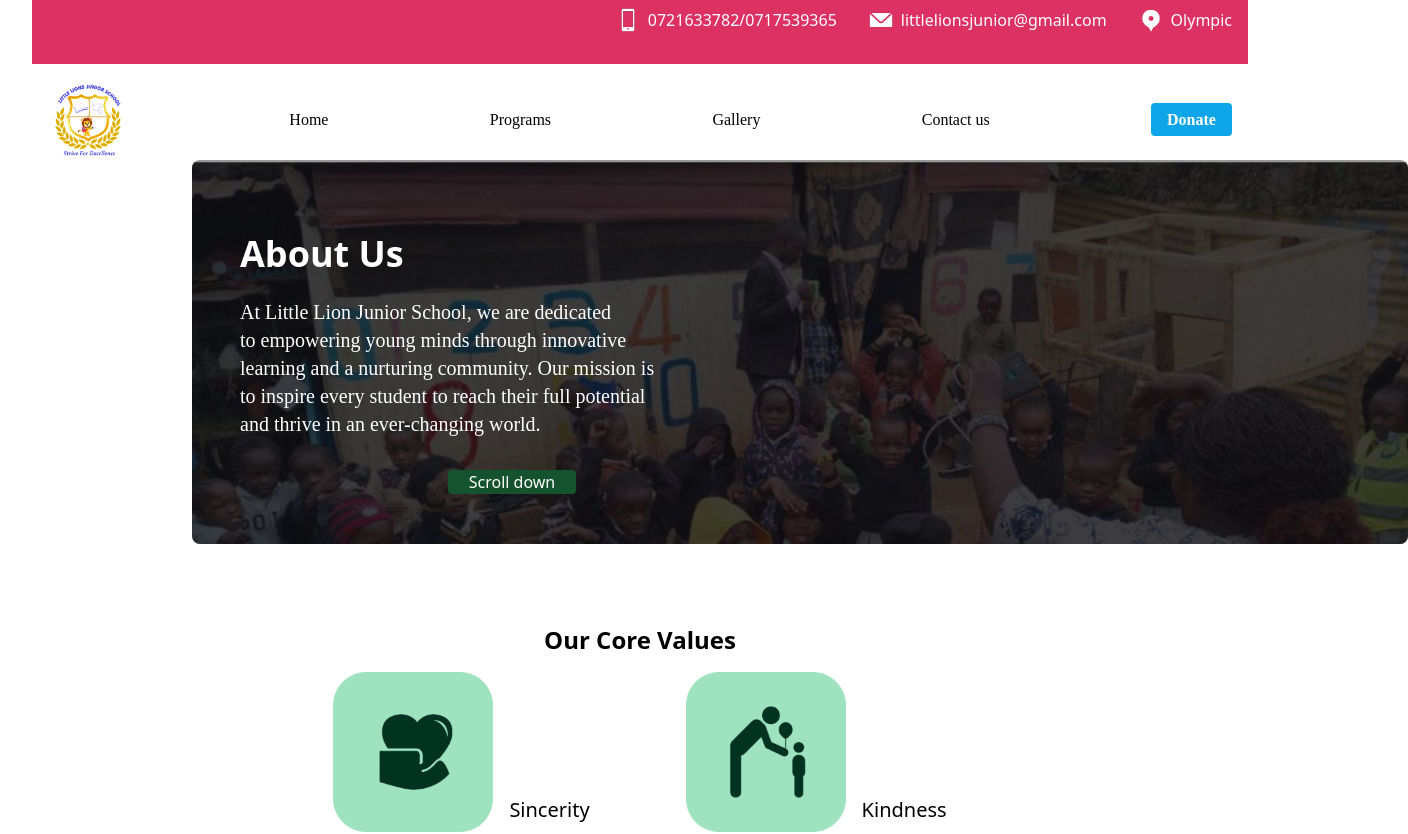
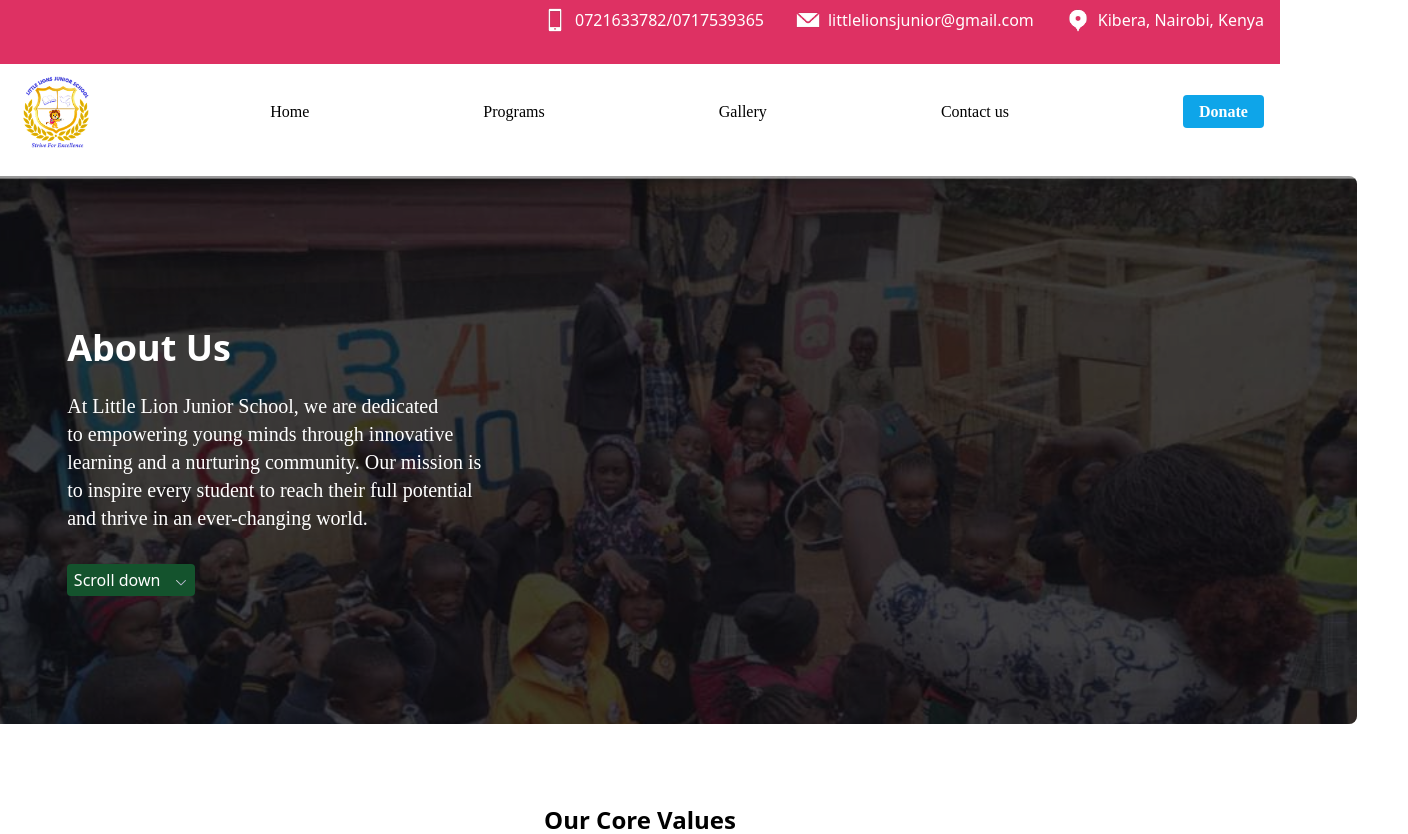
Before and after one commit to Shamimgardobuya/Little-Lions-JS, a React (Create React App) app: page / in a window 1280 px wide. Shown: the top 834 px of the page, 1408 px wide, since content can reach past the window. Built offline with nearby package versions, Linux system fonts and the light colour scheme; no server answers.

Commit message:
fixed styling of navbar and scroll button

```diff
--- a/src/App.js
+++ b/src/App.js
@@ -3,7 +3,7 @@ import './App.css';
 import './index.css'
 import { PaymentForm } from './PaymentForm';
 import HomeScreen from './HomeScreen';
-
+import ParentLayout from './ParentLayout';
 import PaypalScreen from './PaypalScreen';
 import Gallery from './Gallery';
 import ContactScreen from './ContactScreen';
@@ -18,6 +18,7 @@ function App() {
     <div className="App">
       <ToastContainer/>
      <BrowserRouter>
+     <ParentLayout>
      <Routes>
       <Route path='/home' element={<HomeScreen />}></Route>
       <Route path='/paypal' element={<PaypalScreen />}></Route>
@@ -33,6 +34,7 @@ function App() {
 
 
      </Routes>
+      </ParentLayout>
      </BrowserRouter>
 
     </div>
--- a/src/ContactScreen.jsx
+++ b/src/ContactScreen.jsx
@@ -1,5 +1,4 @@
 import React, { useState, useEffect } from "react";
-import ParentLayout from "./ParentLayout";
 import axios from "axios";
 import { TileLayer, Marker } from "react-leaflet";
 import { MapContainer } from "react-leaflet/MapContainer";
@@ -64,7 +63,6 @@ const ContactScreen = () => {
     }
     return (
       <div className="min-h-screen bg-white">
-        <ParentLayout>
 
           <div className="flex flex-col items-center px-4 py-8 md:py-12">
             <h1
@@ -157,7 +155,6 @@ const ContactScreen = () => {
               />
             </MapContainer>
           </div>
-  </ParentLayout>
 
   </div>
     );
--- a/src/Gallery.jsx
+++ b/src/Gallery.jsx
@@ -10,13 +10,11 @@ import rect8 from "./assets/rectangle123.png"
 import rect9 from "./assets/rectangle125.png"
 import rect10 from "./assets/rectangle126.png"
 import rect11 from "./assets/rectangle127.png"
-import ParentLayout from "./ParentLayout";
 
 
 const Gallery = () => {
 return (
      <div className="container mx-auto p-4">
-          <ParentLayout>
                <div className="grid grid-cols-2 sm:grid-cols-3 md:grid-cols-4 lg:grid-cols-5 gap-4 justify-items-center">
                     <div className="w-28 h-28 sm:w-32 sm:h-32 md:w-40 md:h-40 bg-gray-200 rounded-lg shadow-lg mb-4">
                          <img src={rect1} alt="" className="w-full h-full object-cover rounded-lg" />
@@ -52,7 +50,6 @@ return (
                          <img src={rect11} alt="" className="w-full h-full object-cover rounded-lg" />
                     </div>
                </div>
-          </ParentLayout>
      </div>
 )
 }
--- a/src/HomeScreen.jsx
+++ b/src/HomeScreen.jsx
@@ -5,37 +5,41 @@ import Values from "./Values";
 import Statistics from "./Statistics";
 import Staff from "./Staff";
 import ParentLayout from "./ParentLayout";
+import scroll from './assets/scroll-down.png';
 
 import school from "./assets/school_.jpeg"
 
 
 
 const HomeScreen = () => {
+
+  const valuesRef = React.useRef(null);
+
   const handleClick = () => {
-
-
+    if (valuesRef.current) {
+      valuesRef.current.scrollIntoView({ behavior: "smooth" });
+    }
   };
 
-
-
   return (
-    <div className="container px-2 sm:px-4 md:px-8">
-      <ParentLayout>
+    <div className="container mx-auto py-8 mb-8">
       <div
-          className="relative mb-8 w-full h-72 sm:h-96 md:h-136 ml-0 md:ml-40 -mt-4 rounded-lg overflow-hidden"
+      className="relative mb-8 h-72 sm:h-96 md:h-136 ml-0 md:ml-40 -mt-4 rounded-lg overflow-hidden"
       style={{
         backgroundImage: `url(${school})`,
         backgroundRepeat: "no-repeat",
         backgroundSize: "cover",
-            maxWidth: "100%",
+        marginLeft: "-6%",
+        height: '3%',
+        width: '112%'
       }}
       >
       <div className="py-12 sm:py-20 md:py-32 px-4 sm:px-8 md:px-12 bg-black bg-opacity-40 h-full flex flex-col justify-center">
-            <p className="py-4 sm:py-6 text-2xl sm:text-3xl md:text-4xl font-bold text-white text-left">
+        <p className="px-24 py-4 sm:py-6 text-2xl sm:text-3xl md:text-4xl font-bold text-white text-left">
         About Us
         </p>
         <p
-              className="font-medium text-white text-base sm:text-lg md:text-xl"
+        className="px-24 font-medium text-white text-base sm:text-lg md:text-xl"
         style={{ fontFamily: "Rubik", textAlign: "left" }}
         >
         At Little Lion Junior School, we are dedicated <br className="hidden sm:block" />
@@ -46,13 +50,14 @@ const HomeScreen = () => {
         </p>
         <button
         onClick={handleClick}
-              className="bg-green-900 text-white mt-6 sm:mt-8 w-28 sm:w-32 h-8 rounded self-start ml-0 sm:ml-20 md:ml-52"
+        className="h-24 bg-green-900 text-white mt-6 sm:mt-8 w-28 sm:w-32 h-8 rounded self-start"
+        style={{ marginLeft: "6rem" }} // 6rem = 24px * 6 = 96px, matching px-24
         >
-              Scroll down
+        Scroll down <img src={scroll} alt="Scroll down" className="inline-block w-4 h-4 ml-2"  />
         </button>
       </div>
       </div>
-        <section>
+      <section ref={valuesRef}>
       <Values />
       </section>
       <section>
@@ -61,7 +66,6 @@ const HomeScreen = () => {
       <section>
       <Staff />
       </section>
-      </ParentLayout>
     </div>
     );
 };
--- a/src/ParentLayout.jsx
+++ b/src/ParentLayout.jsx
@@ -16,7 +16,7 @@ import LocationNav from "./assets/LocationNav.png"
 const ParentLayout = ({children}) => {
 
     return (
-      <div className="w-full">
+      <div className="w-full" style={{width: '100%'}}>
         {/* Top Contact Bar */}
         <nav
           className="h-16 w-full"
@@ -54,17 +54,17 @@ const ParentLayout = ({children}) => {
                 backgroundPosition: "left center",
               }}
             >
-              <p className="pl-8">Olympic</p>
+              <p className="pl-8">Kibera, Nairobi, Kenya</p>
             </li>
           </ul>
         </nav>
         {/* Main Navigation */}
         <nav>
-          <ul className="flex flex-col sm:flex-row items-center justify-between px-4 py-4 gap-2 sm:gap-6">
+          <ul className="flex flex-col sm:flex-row items-center justify-between px-4 py-2 gap-2 sm:gap-6">
             <li>
               <img
                 src={logo}
-                className="h-14 sm:h-20 w-auto"
+                className="h-12 sm:h-20 w-auto"
                 alt="Logo"
               />
             </li>
--- a/src/PaymentCancelled.jsx
+++ b/src/PaymentCancelled.jsx
@@ -1,10 +1,8 @@
 
 import React from "react";
-import ParentLayout from "./ParentLayout";
 const PaymentCancelled = () => {
 
     return (
-        <ParentLayout>
         <div className="max-w-md rounded overflow-hidden shadow-lg h-96">
   <div className=" py-4  items-center">
     <div className="font-bold text-xl mb-2">Payment Status</div>
@@ -14,7 +12,6 @@ const PaymentCancelled = () => {
   </div>
 
 </div>
-</ParentLayout>
     )
 
 }
--- a/src/PaymentSuccess.jsx
+++ b/src/PaymentSuccess.jsx
@@ -1,10 +1,8 @@
 
 import React from "react";
-import ParentLayout from "./ParentLayout";
 const PaymentSuccess = () => {
 
     return (
-        <ParentLayout>
         <div className="max-w-md rounded overflow-hidden shadow-lg h-96">
   <div className="px-6 py-4  items-center">
     <div className="font-bold text-xl mb-2">Payment Status</div>
@@ -14,7 +12,6 @@ const PaymentSuccess = () => {
   </div>
 
 </div>
-</ParentLayout>
     )
 
 }
--- a/src/PaypalScreen.jsx
+++ b/src/PaypalScreen.jsx
@@ -1,5 +1,4 @@
 import React, { useEffect, useRef, useState } from "react";
-import ParentLayout from "./ParentLayout";
 
 const PAYPAL_CLIENT_ID = process.env.REACT_APP_CLIENT_ID;
 
@@ -84,7 +83,6 @@ const PaypalScreen = () => {
   }, [amount, selectedItem]);
 
   return (
-  <ParentLayout>
     <div className="max-w-sm rounded overflow-hidden shadow-lg m-auto -mt-8">
       <div className="bg-blue-400 px-4 py-8 text-lg font-semibold text-white-800">
         <h3 className="text-xl font-bold text-white text-center">
@@ -127,7 +125,6 @@ const PaypalScreen = () => {
       </div>
       <div ref={paypalRef} id="paypal-button-container" className="p-4" />
     </div>
-    </ParentLayout>
   );
 };
 
--- a/src/Programs.jsx
+++ b/src/Programs.jsx
@@ -7,7 +7,6 @@ import environment from "./assets/tree.png"
 import swahili from "./assets/palm-tree.png"
 import art from "./assets/mdi_art.png"
 import exercise from "./assets/exercise.png"
-import ParentLayout from "./ParentLayout";
 
 
 
@@ -15,13 +14,15 @@ const Programs = () => {
 
     return (
         <div style={{ fontFamily: "Rubik" }}>
-            <ParentLayout>
                 <div
                     className="h-64 md:h-96 mt-8 w-full md:ml-20"
                     style={{
                         backgroundImage: `url(${programsImage})`,
                         backgroundRepeat: "no-repeat",
                         backgroundSize: "cover",
+                        marginLeft: "-1.8%",
+                        width:'102%'
+
                     }}
                 ></div>
 
@@ -110,7 +111,6 @@ const Programs = () => {
                         </p>
                     </div>
                 </div>
-            </ParentLayout>
         </div>
     );
 
```
Also changed, not shown: src/assets/scroll-down.png (added). Lines whose indentation alone changed are shown as unchanged.
